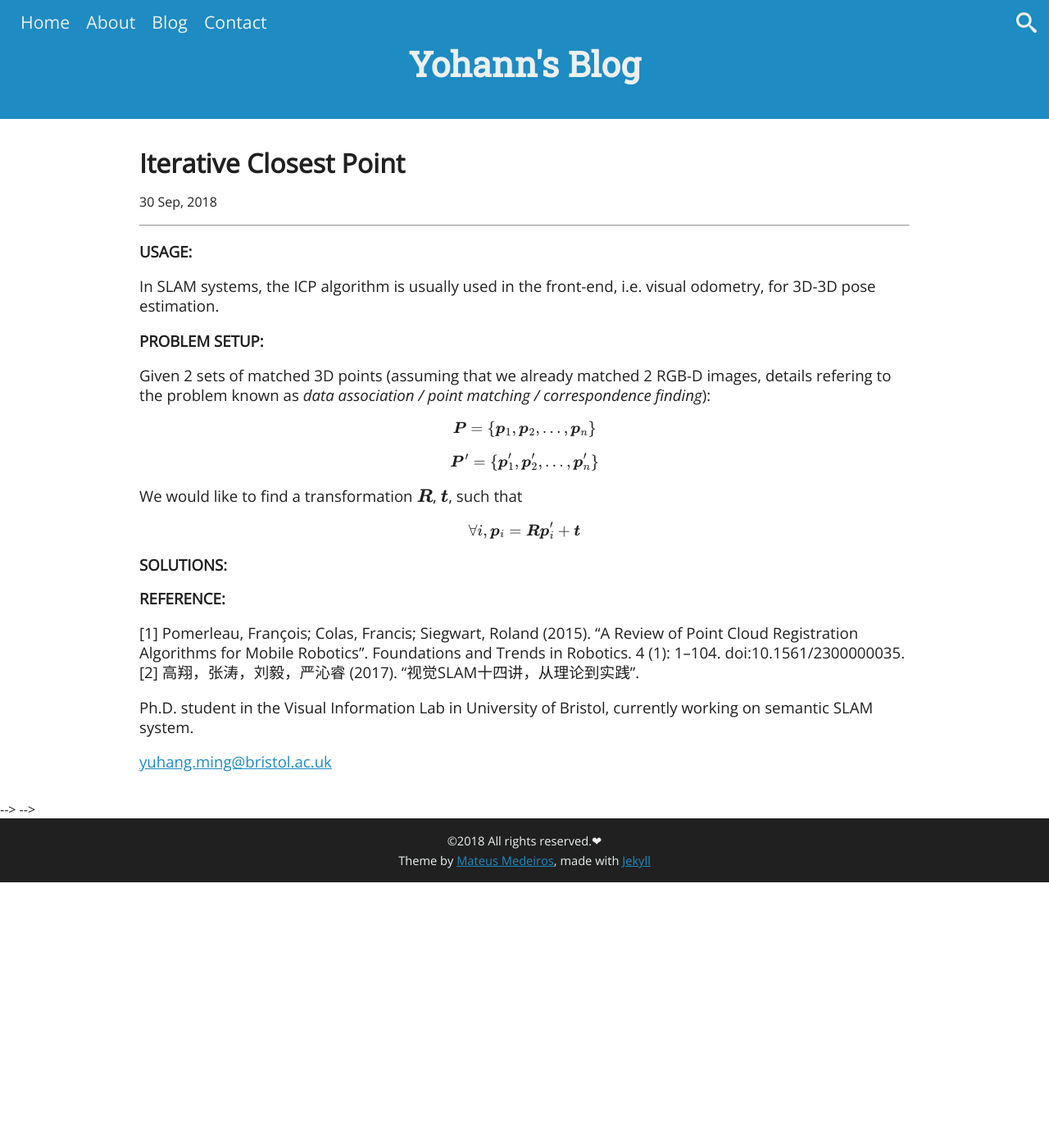
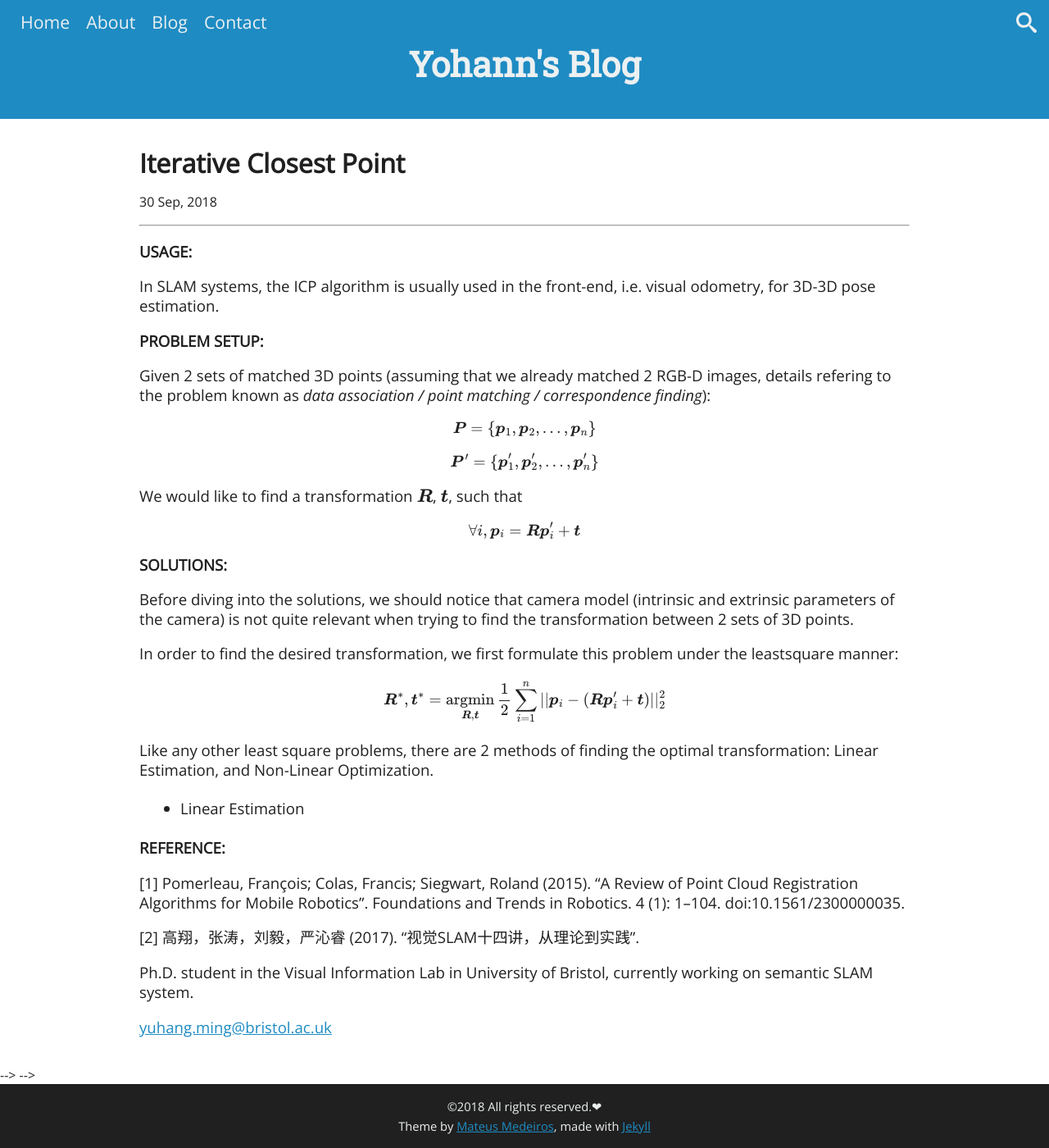
Before and after one commit to YuhangMing/YuhangMing.github.io, a Jekyll site: the page built from _posts/2018-09-30-ICP.markdown, in a window 1280 px wide. Shown: the whole page at 82% size. Built offline with Jekyll 4.4.1, drawn with Linux system fonts in a browser that asks for light colours; formulas are drawn with MathJax 3; comment, search, counter and statistics services are not loaded; before the commit the page ends 1076 px from its top, so only the background shows below that.

Commit message:
icp - formulating least square

```diff
--- a/_posts/2018-09-30-ICP.markdown
+++ b/_posts/2018-09-30-ICP.markdown
@@ -24,8 +24,20 @@ permalink: /ICP/
 
 #### Solutions:
 
+  Before diving into the solutions, we should notice that camera model (intrinsic and extrinsic parameters of the camera) is not quite relevant when trying to find the transformation between 2 sets of 3D points.
+
+  In order to find the desired transformation, we first formulate this problem under the leastsquare manner:
+
+  $$ \boldsymbol{R}^*, \boldsymbol{t}^* = \underset{ \boldsymbol{R}, \boldsymbol{t} } {\operatorname{argmin}} \frac{1}{2} \sum_{i=1}^n || \boldsymbol{p}_i - (\boldsymbol{R}\boldsymbol{p}'_i + \boldsymbol{t})  ||_2^2 $$
+
+  Like any other least square problems, there are 2 methods of finding the optimal transformation: Linear Estimation, and Non-Linear Optimization.
+
+  - Linear Estimation
+
 
 
 #### Reference:
+
 [1] Pomerleau, François; Colas, Francis; Siegwart, Roland (2015). "A Review of Point Cloud Registration Algorithms for Mobile Robotics". Foundations and Trends in Robotics. 4 (1): 1–104. doi:10.1561/2300000035.
+
 [2] 高翔，张涛，刘毅，严沁睿 (2017). "视觉SLAM十四讲，从理论到实践".
```
Also changed, not shown: 2 other files.
